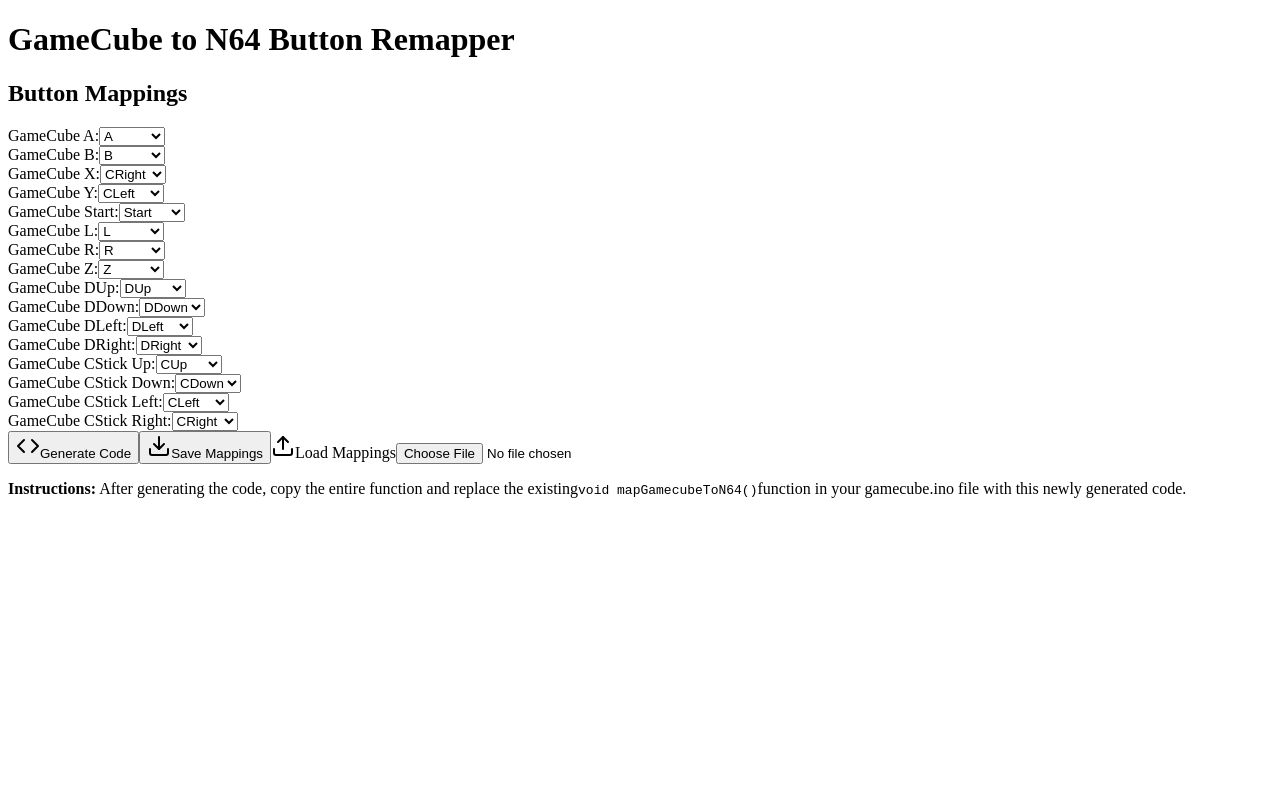
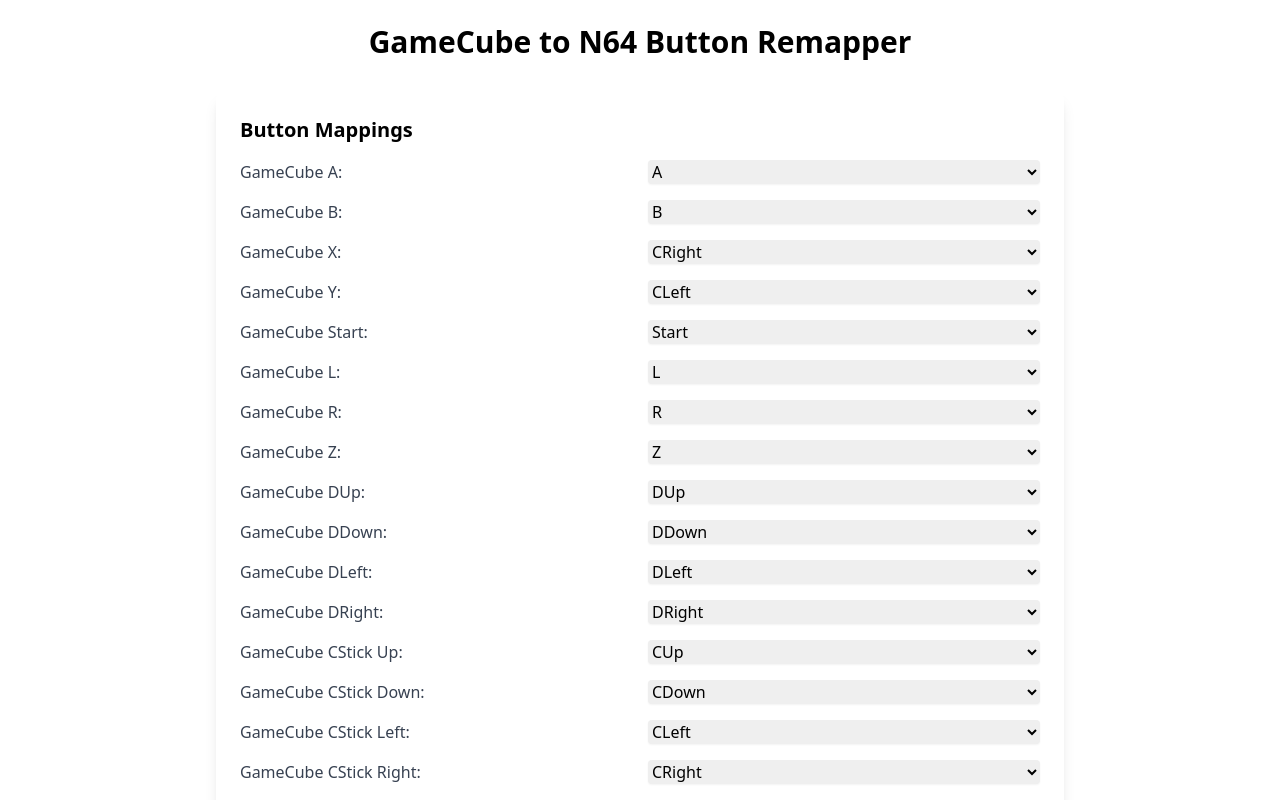
Before and after one commit to jarutherford/gc2n64-remapper, a React (Create React App) app: page / in a window 1280 px wide. Shown: the top 800 px of the page. Built offline with nearby package versions, Linux system fonts and the light colour scheme.

Commit message:
css updates

```diff
--- a/package.json
+++ b/package.json
@@ -37,6 +37,9 @@
     ]
   },
   "devDependencies": {
-    "gh-pages": "^6.2.0"
+    "autoprefixer": "^10.4.20",
+    "gh-pages": "^6.2.0",
+    "postcss": "^8.4.49",
+    "tailwindcss": "^3.4.17"
   }
 }
--- /dev/null
+++ b/postcss.config.js
@@ -0,0 +1,6 @@
+module.exports = {
+  plugins: {
+    tailwindcss: {},
+    autoprefixer: {},
+  },
+}
--- a/public/index.html
+++ b/public/index.html
@@ -7,7 +7,7 @@
     <meta name="theme-color" content="#000000" />
     <meta
       name="description"
-      content="Web site created using create-react-app"
+      content="GameCube to N64 Button Remapper for the JPS GC2N64 Adapter"
     />
     <link rel="apple-touch-icon" href="%PUBLIC_URL%/logo192.png" />
     <!--
@@ -24,7 +24,7 @@
       work correctly both with client-side routing and a non-root public URL.
       Learn how to configure a non-root public URL by running `npm run build`.
     -->
-    <title>React App</title>
+    <title>GC2N64 Button Remapper</title>
   </head>
   <body>
     <noscript>You need to enable JavaScript to run this app.</noscript>
--- /dev/null
+++ b/src/index.css
@@ -0,0 +1,3 @@
+@tailwind base;
+@tailwind components;
+@tailwind utilities;
--- a/src/index.js
+++ b/src/index.js
@@ -1,5 +1,6 @@
 import React from 'react';
 import ReactDOM from 'react-dom/client';
+import './index.css';  // Add this line
 import App from './App';
 
 const root = ReactDOM.createRoot(document.getElementById('root'));
--- /dev/null
+++ b/tailwind.config.js
@@ -0,0 +1,10 @@
+/** @type {import('tailwindcss').Config} */
+module.exports = {
+  content: [
+    "./src/**/*.{js,jsx,ts,tsx}",
+  ],
+  theme: {
+    extend: {},
+  },
+  plugins: [],
+}
```
Also changed, not shown: 1 other file (tests, documents, lock files or other folders).
